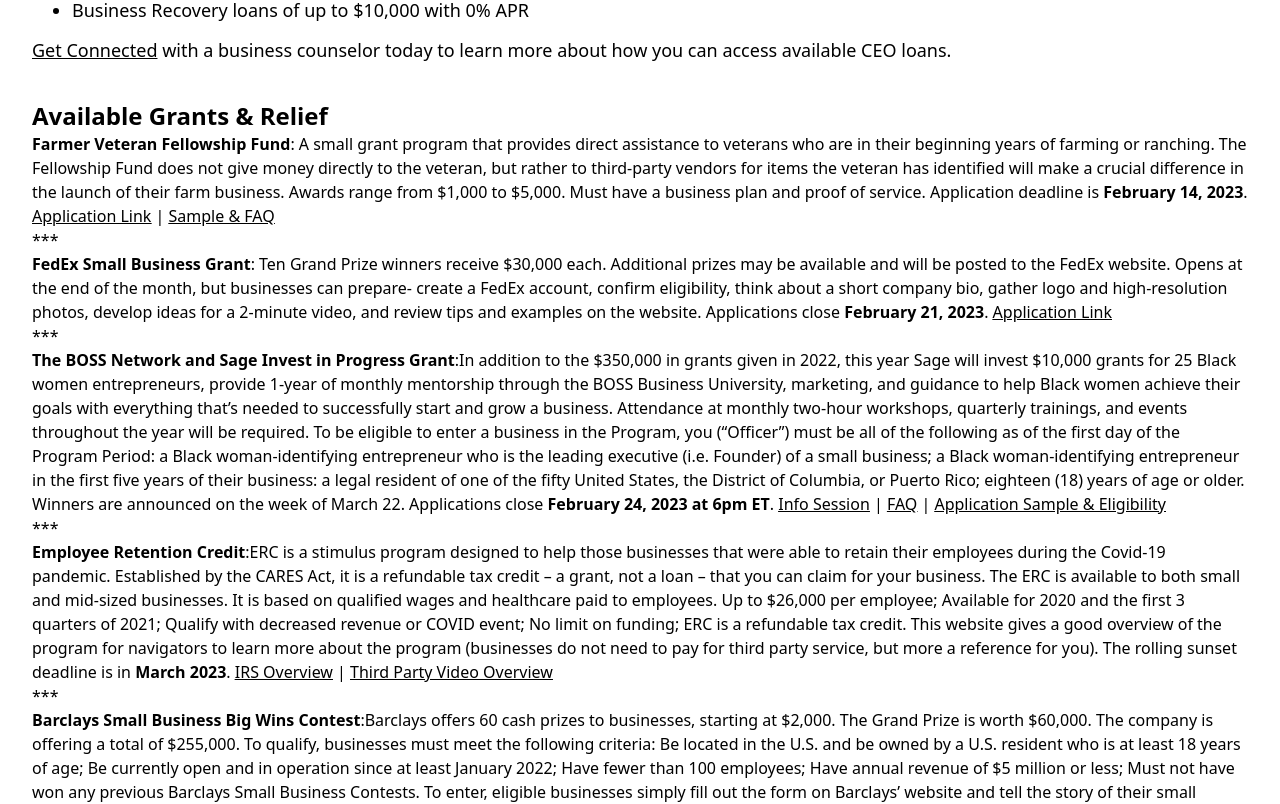
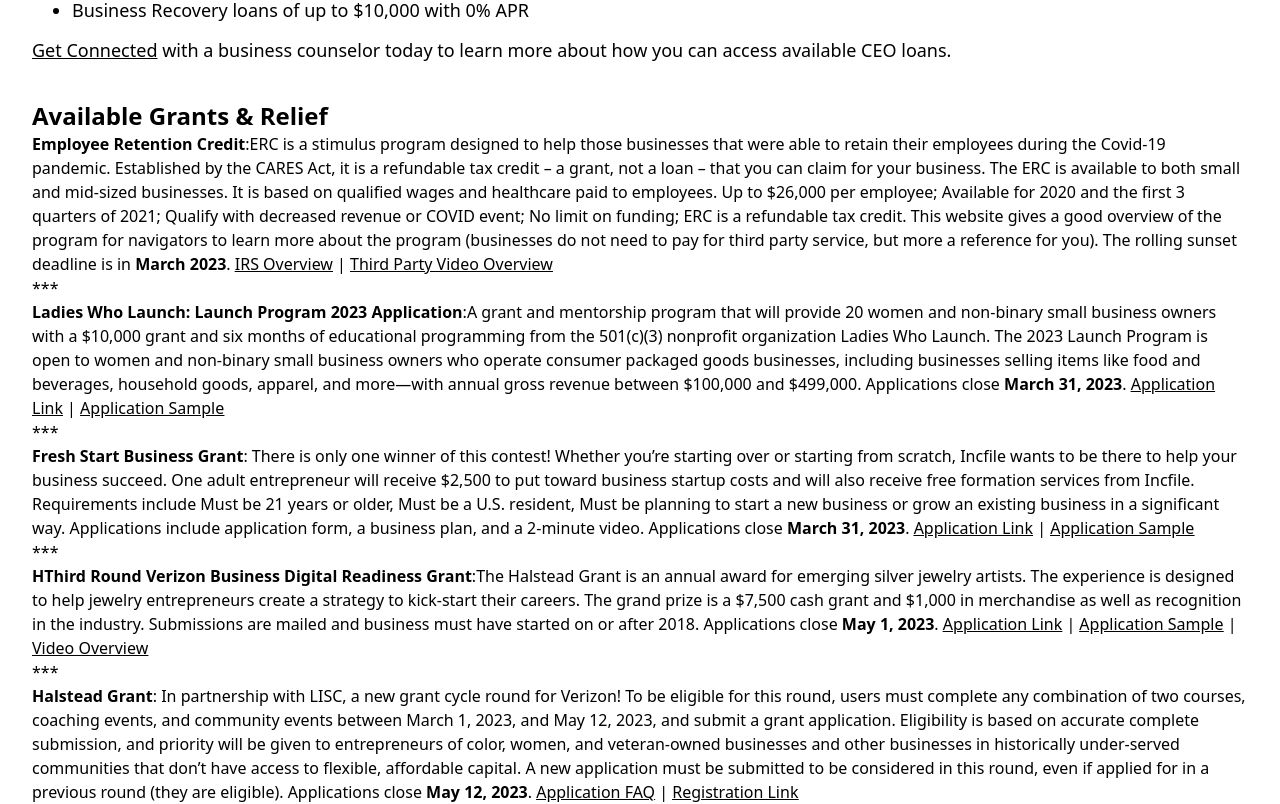
Before and after one commit to ericagirges/cnpp-website, a Next.js app in the folder app/: page /components/ResourcesContent in a window 1280 px wide. Shown: the part 1060-1864 px from the top of the page. Built offline with nearby package versions, Linux system fonts and the light colour scheme.

Commit message:
Update ResourcesContent.js

```diff
--- a/app/pages/components/ResourcesContent.js
+++ b/app/pages/components/ResourcesContent.js
@@ -45,19 +45,15 @@ const TextComponent = () => (
     <h2 className="mt-9 text-xl font-bold text-black md:text-2xl">
       Available Grants & Relief
     </h2>
-<p><b>Farmer Veteran Fellowship Fund</b>: A small grant program that provides direct assistance to veterans who are in their beginning years of farming or ranching. The Fellowship Fund does not give money directly to the veteran, but rather to third-party vendors for items the veteran has identified will make a crucial difference in the launch of their farm business. Awards range from $1,000 to $5,000. Must have a business plan and proof of service. Application deadline is <b>February 14, 2023</b>. <u><a href="https://farmvetco.org/fvfellowship/">Application Link</a></u> | <u><a href="https://rescue.box.com/s/n87r4o6jdjbcg72jipp5aepeu41bivqd">Sample & FAQ</a></u></p>
-<p>*** </p>
-<p><b>FedEx Small Business Grant</b>: Ten Grand Prize winners receive $30,000 each. Additional prizes may be available and will be posted to the FedEx website. Opens at the end of the month, but businesses can prepare- create a FedEx account, confirm eligibility, think about a short company bio, gather logo and high-resolution photos, develop ideas for a 2-minute video, and review tips and examples on the website. Applications close <b>February 21, 2023</b>. <u><a href="https://www.fedex.com/en-us/small-business/grant-contest.html"> Application Link</a></u></p>
-<p>*** </p>
-<p><b>The BOSS Network and Sage Invest in Progress Grant</b>:In addition to the $350,000 in grants given in 2022, this year Sage will invest $10,000 grants for 25 Black women entrepreneurs, provide 1-year of monthly mentorship through the BOSS Business University, marketing, and guidance to help Black women achieve their goals with everything that’s needed to successfully start and grow a business. Attendance at monthly two-hour workshops, quarterly trainings, and events throughout the year will be required. To be eligible to enter a business in the Program, you (“Officer”) must be all of the following as of the first day of the Program Period: a Black woman-identifying entrepreneur who is the leading executive (i.e. Founder) of a small business; a Black woman-identifying entrepreneur in the first five years of their business: a legal resident of one of the fifty United States, the District of Columbia, or Puerto Rico; eighteen (18) years of age or older. Winners are announced on the week of March 22. Applications close <b>February 24, 2023 at 6pm ET</b>. <u><a href="https://vimeo.com/791334283"> Info Session</a></u> | <u><a href="https://helloalice.notion.site/Sage-and-Boss-Invest-in-Progress-Grant-FAQs-d122c3752e6f4a1c9434ad2835ace10f"> FAQ</a></u> | <u><a href="https://rescue.box.com/s/bd2us0r1hgg1upslipzliz6x5jm8c1to"> Application Sample & Eligibility</a></u></p>
-<p>*** </p>
 <p><b>Employee Retention Credit</b>:ERC is a stimulus program designed to help those businesses that were able to retain their employees during the Covid-19 pandemic. Established by the CARES Act, it is a refundable tax credit – a grant, not a loan – that you can claim for your business. The ERC is available to both small and mid-sized businesses. It is based on qualified wages and healthcare paid to employees. Up to $26,000 per employee; Available for 2020 and the first 3 quarters of 2021; Qualify with decreased revenue or COVID event; No limit on funding; ERC is a refundable tax credit. This website gives a good overview of the program for navigators to learn more about the program (businesses do not need to pay for third party service, but more a reference for you). The rolling sunset deadline is in <b>March 2023</b>. <u><a href="https://www.irs.gov/newsroom/faqs-employee-retention-credit-under-the-cares-act#:~:text=The%20Employee%20Retention%20Credit%20under,financially%20impacted%20by%20COVID%2D19">IRS Overview</a></u> | <u><a href="https://businessfundingsuite.com/"> Third Party Video Overview</a></u></p>
-<p>*** </p>
-<p><b>Barclays Small Business Big Wins Contest</b>:Barclays offers 60 cash prizes to businesses, starting at $2,000. The Grand Prize is worth $60,000. The company is offering a total of $255,000. To qualify, businesses must meet the following criteria: Be located in the U.S. and be owned by a U.S. resident who is at least 18 years of age; Be currently open and in operation since at least January 2022; Have fewer than 100 employees; Have annual revenue of $5 million or less; Must not have won any previous Barclays Small Business Contests. To enter, eligible businesses simply fill out the form on Barclays’ website and tell the story of their small business in 500 words or less. The contest theme focuses on how small business ownership can be rewarding. So entrants should craft their stories around how business ownership allows them to live their dreams or play an important role in their communities. Past and current entries are available to view on Barclays website. By entering, you agree to allow the company to share your story on their platforms. Applications close <b>February 28, 2023</b>. <u><a href="https://www.barclayssmallbizbigwins.com/"> Application Link</a></u> | <u><a href="https://rescue.box.com/s/6u1zllc7oruew1pyz5kbwao7k49l21t2/">Application Sample</a></u></p>
 <p>*** </p>
 <p><b>Ladies Who Launch: Launch Program 2023 Application</b>:A grant and mentorship program that will provide 20 women and non-binary small business owners with a $10,000 grant and six months of educational programming from the 501(c)(3) nonprofit organization Ladies Who Launch. The 2023 Launch Program is open to women and non-binary small business owners who operate consumer packaged goods businesses, including businesses selling items like food and beverages, household goods, apparel, and more—with annual gross revenue between $100,000 and $499,000. Applications close <b>March 31, 2023</b>. <u><a href="https://www.ladieswholaunch.org/launch-program"> Application Link</a></u> | <u><a href="https://rescue.box.com/s/slswt48b5u1rhubiw581x2d1ekm3rxv5">Application Sample</a></u></p>
 <p>*** </p>
-<p><b>Halstead Grant</b>:The Halstead Grant is an annual award for emerging silver jewelry artists. The experience is designed to help jewelry entrepreneurs create a strategy to kick-start their careers. The grand prize is a $7,500 cash grant and $1,000 in merchandise as well as recognition in the industry. Submissions are mailed and business must have started on or after 2018. Applications close <b>May 1, 2023</b>. <u><a href="https://grant.halsteadbead.com/application"> Application Link</a></u> | <u><a href="https://rescue.box.com/s/u779sfwb4vfmmyftmnfxmdlgzqmugjsr">Application Sample</a></u> | <u><a href="https://youtu.be/1pa2GOa4RPA">Video Overview</a></u></p>
+<p><b>Fresh Start Business Grant</b>: There is only one winner of this contest! Whether you’re starting over or starting from scratch, Incfile wants to be there to help your business succeed. One adult entrepreneur will receive $2,500 to put toward business startup costs and will also receive free formation services from Incfile. Requirements include Must be 21 years or older, Must be a U.S. resident, Must be planning to start a new business or grow an existing business in a significant way. Applications include application form, a business plan, and a 2-minute video. Applications close <b>March 31, 2023</b>. <u><a href="https://www.incfile.com/entrepreneur-grant#entrepreneur-grant"> Application Link</a></u> | <u><a href="https://rescue.box.com/s/esv8dlfz44aqv5inr4bke0oyzzmrbw21">Application Sample</a></u></p>
+<p>*** </p>
+<p><b>HThird Round Verizon Business Digital Readiness Grant</b>:The Halstead Grant is an annual award for emerging silver jewelry artists. The experience is designed to help jewelry entrepreneurs create a strategy to kick-start their careers. The grand prize is a $7,500 cash grant and $1,000 in merchandise as well as recognition in the industry. Submissions are mailed and business must have started on or after 2018. Applications close <b>May 1, 2023</b>. <u><a href="https://grant.halsteadbead.com/application"> Application Link</a></u> | <u><a href="https://rescue.box.com/s/u779sfwb4vfmmyftmnfxmdlgzqmugjsr">Application Sample</a></u> | <u><a href="https://youtu.be/1pa2GOa4RPA">Video Overview</a></u></p>
+<p>*** </p>
+<p><b>Halstead Grant</b>: In partnership with LISC, a new grant cycle round for Verizon! To be eligible for this round, users must complete any combination of two courses, coaching events, and community events between March 1, 2023, and May 12, 2023, and submit a grant application. Eligibility is based on accurate complete submission, and priority will be given to entrepreneurs of color, women, and veteran-owned businesses and other businesses in historically under-served communities that don’t have access to flexible, affordable capital. A new application must be submitted to be considered in this round, even if applied for in a previous round (they are eligible). Applications close <b>May 12, 2023</b>. <u><a href="https://rescue.box.com/s/66ayznq4zvh6zmc15vrashy82dx4ston"> Application FAQ</a></u> | <u><a href="https://www.verizon.com/about/responsibility/digital-inclusion/small-business-training?utm_source=nawbo&utm_medium=partner&utm_campaign=digital-ready-launch&utm_term=national-national">Registration Link</a></u></p>
 <p>*** </p>
 <p><b>Mastercard Fearless Strivers Grant Contest</b>: Black women-owned businesses are vital to our economy yet receive less than one percent of venture capital funding. Fearless Fund is deepening its commitment to this community with the launch of the 2023 Fearless Strivers Grant Contest. With Mastercard prizing, we’ll be awarding four lucky small businesses across the country with $20,000 grants, digital tools to help them grow their business online, and mentorship so they can continue to bolster their business. There are four entry periods throughout the year. NO PURCHASE IS NECESSARY. THIS IS A SKILL-BASED CONTEST. Void where prohibited. Open to black women who are legal U.S. residents (including DC), 18+, and the principal owner of a U.S.-based small business. Applications close <b>August 31, 2023</b>. <u><a href="https://fearlessfund.smapply.io/prog/2023_fearless_strivers_grant_contest/"> Application Link</a></u> | <u><a href="https://rescue.box.com/s/6q2co9zjjr358bpkta739xr6ccqeomw8">Application Sample</a></u> | <u><a href="https://youtu.be/1pa2GOa4RPA">Video Overview</a></u></p>
 <p>*** </p>
```
